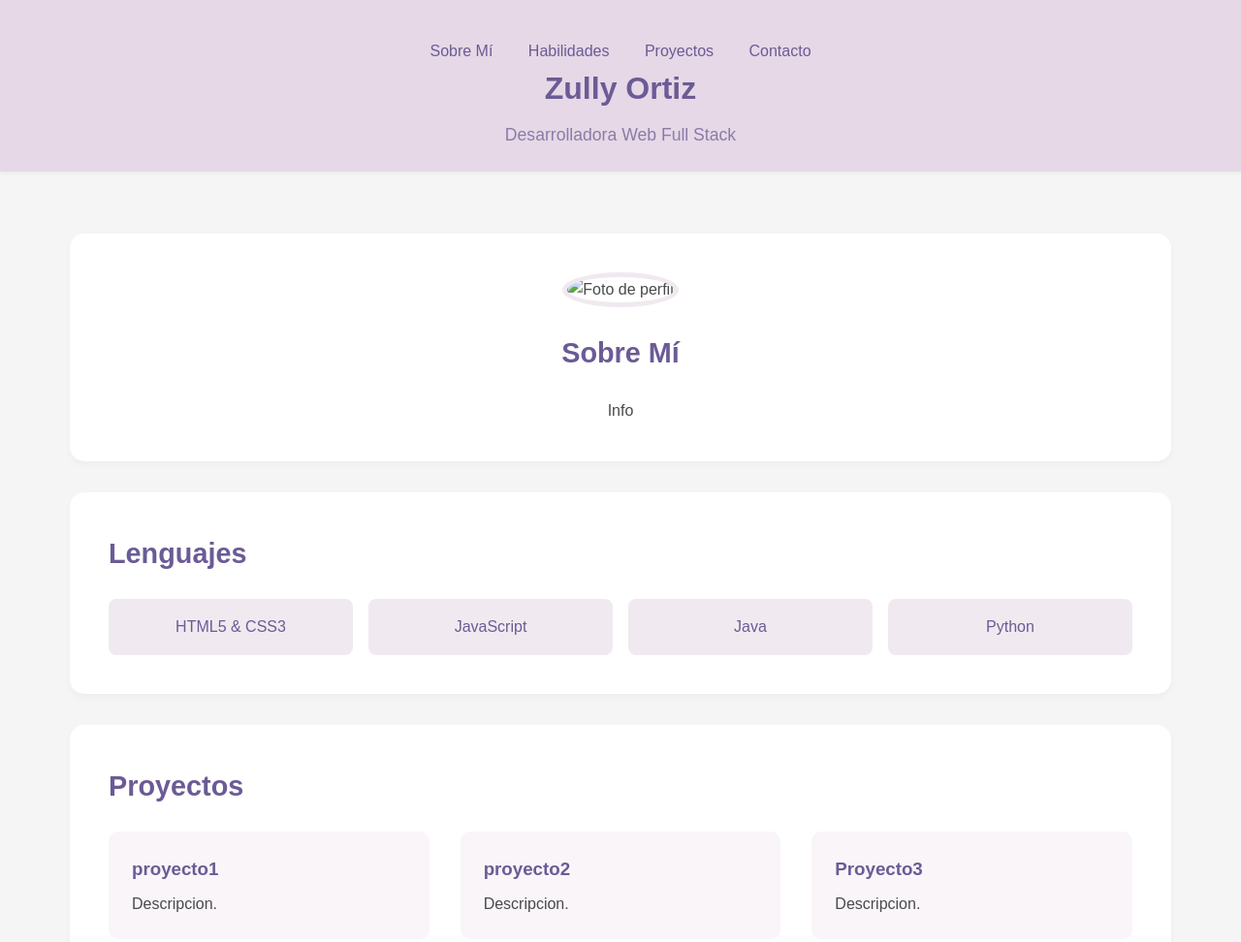
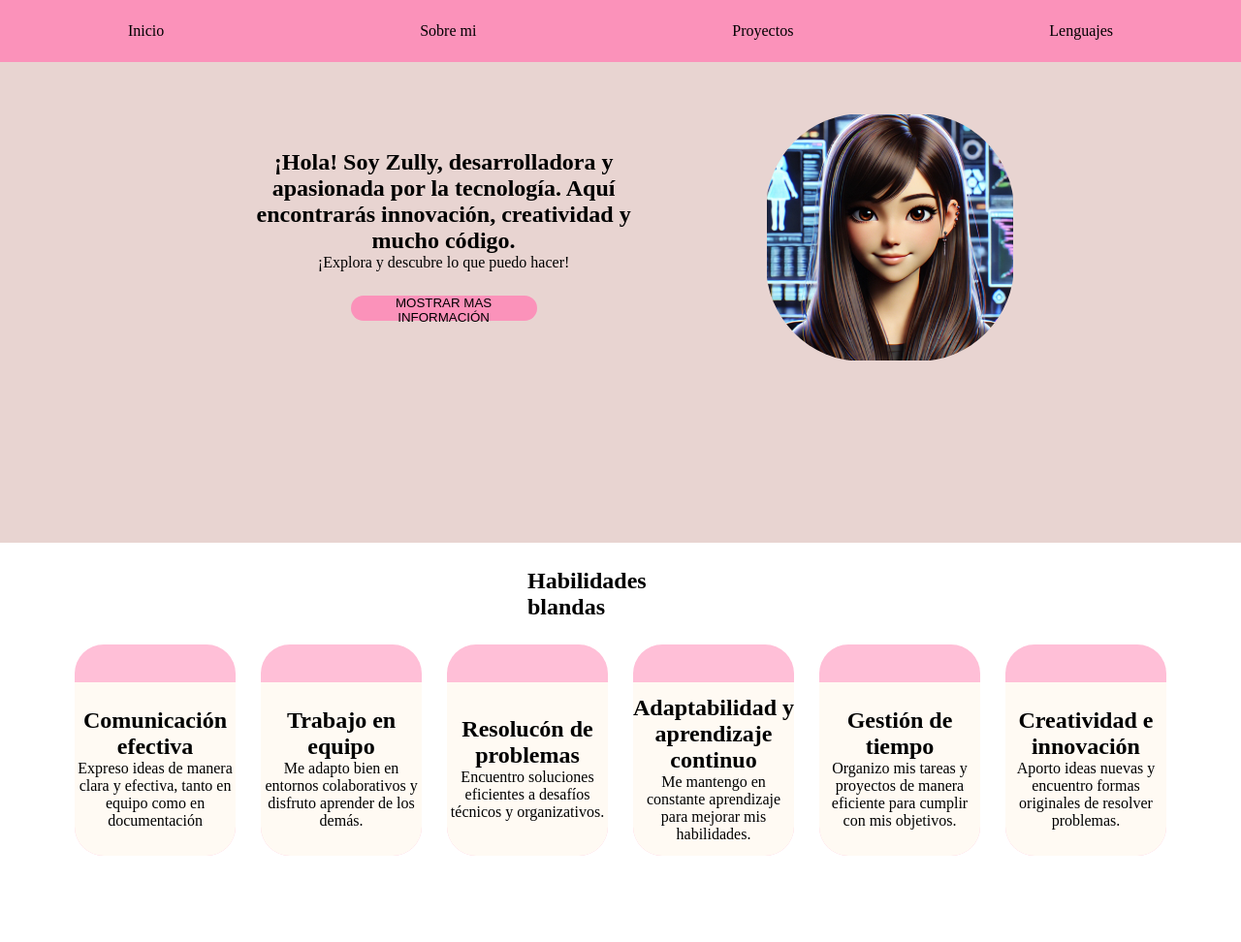
Before and after one commit to zu0910/Portafolio, a plain HTML site: page index.html in a window 1280 px wide. Shown: the top 972 px of the page at 97% size. Drawn offline with Linux system fonts and the light colour scheme.

Commit message:
feat :sparkles:  structure

```diff
--- a/index.html
+++ b/index.html
@@ -1,75 +1,145 @@
 <!DOCTYPE html>
-<html lang="es">
+<html lang="en">
 <head>
     <meta charset="UTF-8">
     <meta name="viewport" content="width=device-width, initial-scale=1.0">
-    <title>Portafolio - Zully Ortiz</title>
+    <title>Document</title>
     <link rel="stylesheet" href="styles.css">
 </head>
 <body>
-    <header>
-        <div class="header-content">
+    <!-- Parte superior-->
     <nav>
-                <a href="#about">Sobre Mí</a>
-                <a href="#skills">Habilidades</a>
-                <a href="#projects">Proyectos</a>
-                <a href="#contact">Contacto</a>
+
+        <ul id="menu">
+            <li><a href="#inicio">Inicio</a></li>
+            <li><a href="#sobre-mi">Sobre mi</a></li>
+            <li><a href="#proyectos">Proyectos</a></li>
+            <li><a href="#lenguajes">Lenguajes</a></li>
+        </ul>
+        <div class="hamburger">
+            <span></span>
+            <span></span>
+            <span></span>
+        </div>
     </nav>
-            <h1>Zully Ortiz</h1>
-            <p>Desarrolladora Web Full Stack</p>
 
+    <section id="inicio">
+        <div id="introduccion">
+            <div id="text">
+                <h2>¡Hola! Soy Zully, desarrolladora y apasionada por la tecnología. Aquí encontrarás innovación, creatividad y mucho código. </h2>
+                <p>¡Explora y descubre lo que puedo hacer!</p>
+                <button id="mas">MOSTRAR MAS INFORMACIÓN</button>
             </div>
-    </header>
-
-    <main class="container">
-        <section id="about" class="section">
-            <div class="profile">
-                <img src="" alt="Foto de perfil">
-                <h2>Sobre Mí</h2>
-                <p>Info
-
-                </p>
+            <img id="imagen" src="img/Captura de pantalla 2025-03-10 205151.png" >
         </div>
     </section>
 
-        <section id="skills" class="section">
-            <h2>Lenguajes</h2>
-            <div class="skills-grid">
-                <div class="skill-item">HTML5 & CSS3</div>
-                <div class="skill-item">JavaScript</div>
-                <div class="skill-item">Java</div>
-                <div class="skill-item">Python</div>
+    <section class="habilidades">
+        <h2 id="tituloHabi">Habilidades blandas</h2>
+        <div id="cuadros">
+            <div id="habi">
+                <div id="conte">
+                    <h1 id="habiTite">Comunicación efectiva</h1>
+                    <p id="habiConte">Expreso ideas de manera clara y efectiva, tanto en equipo como en documentación</p>
+                </div>
+            </div>
+            <div id="habi">
+                <div id="conte">
+                    <h1 id="habiTite">Trabajo en equipo</h1>
+                    <p id="habiConte">Me adapto bien en entornos colaborativos y disfruto aprender de los demás.</p>
+                </div>
+            </div>
+            <div id="habi">
+                <div id="conte">
+                    <h1 id="habiTite">Resolucón de problemas</h1>
+                    <p id="habiConte">Encuentro soluciones eficientes a desafíos técnicos y organizativos.</p>
+                </div>
+            </div>
+            <div id="habi">
+                <div id="conte">
+                    <h1 id="habiTite">Adaptabilidad y aprendizaje continuo</h1>
+                    <p id="habiConte">Me mantengo en constante aprendizaje para mejorar mis habilidades.</p>
+                </div>
+            </div>
+            <div id="habi">
+                <div id="conte">
+                    <h1 id="habiTite">Gestión de tiempo</h1>
+                    <p id="habiConte">Organizo mis tareas y proyectos de manera eficiente para cumplir con mis objetivos.</p>
+                </div>
+            </div>
+            <div id="habi">
+                <div id="conte">
+                    <h1 id="habiTite">Creatividad e innovación</h1>
+                    <p id="habiConte">Aporto ideas nuevas y encuentro formas originales de resolver problemas.</p>
+                </div>
+            </div>
+        </div>
+
+    </section>
+
+    <section id="sobre-mi">
+        <div id="infor">
+            <div id="conteni">
+                <h1 id="infoTi">Desarrolladora Full Stack Junior. Apasionada por la tecnología y la innovación</h1>
+                <p id="infoConte">¡Hola! Soy Zully Ortiz, una desarrolladora con un fuerte espíritu emprendedor, un alto nivel de inglés y un compromiso con el aprendizaje continuo.
+
+                Mi misión es crear soluciones tecnológicas eficientes, optimizadas y funcionales que aporten valor a las empresas y a los usuarios. Gracias a mi dominio del inglés, puedo colaborar con equipos y empresas a nivel internacional, facilitando la comunicación y la gestión de proyectos globales.
+
+                Además de desarrollar software, creo en el poder del trabajo en equipo, la mentoría y el networking para impulsar el crecimiento profesional. Me encanta compartir conocimientos, participar en proyectos innovadores y ayudar a otros a fortalecer sus habilidades en el mundo del desarrollo.
+
+                Siempre me caracterizo por mi energía positiva, mi enfoque en la excelencia y mi pasión por la tecnología.
+                </p>
+                <h3 id="infoMoti">Comprometida con la excelencia, la innovación y el desarrollo profesional.</h3>
+            </div>
+            <img id="imagen1" src="img/Captura de pantalla 2025-03-10 222651.png" >
         </div>
     </section>
 
-        <section id="projects" class="section">
-            <h2>Proyectos</h2>
-            <div class="projects">
-                <div class="project-card">
-                    <h3>proyecto1</h3>
-                    <p>Descripcion.</p>
+    <section id="proyectos">
+        <h1 id="proyecTite">Proyectos</h1>
+        <div id="cartas">
+            <div id="cards">
+                <img id="carta" src="" alt="no">
             </div>
-                <div class="project-card">
-                    <h3>proyecto2</h3>
-                    <p>Descripcion.</p>
+            <div id="cards">
+                <img id="carta" src="" alt="no">
             </div>
-                <div class="project-card">
-                    <h3>Proyecto3</h3>
-                    <p>Descripcion.</p>
+            <div id="cards">
+                <img id="carta" src="" alt="no">
+            </div>
+            <div id="cards">
+                <img id="carta" src="" alt="no">
+            </div>
+        </div>
+
+    </section>
+
+    <section id="lenguajes">
+        <h1 id="lenTite">Lenguajes</h1>
+        <div id="box">
+            <div id="lenguaj">
+                <img id="img" src="https://cdn.jsdelivr.net/gh/devicons/devicon/icons/java/java-original.svg" alt="Java">
+                <img id="img" src="https://cdn.jsdelivr.net/gh/devicons/devicon/icons/javascript/javascript-original.svg" alt="JavaScript">
+                <img id="img" src="https://cdn.jsdelivr.net/gh/devicons/devicon/icons/html5/html5-original.svg" alt="HTML">
+                <img id="img" src="https://cdn.jsdelivr.net/gh/devicons/devicon/icons/css3/css3-original.svg" alt="CSS">
+                <img id="img" src="https://cdn.jsdelivr.net/gh/devicons/devicon/icons/python/python-original.svg" alt="Python">
+                <img id="img" src="https://cdn.jsdelivr.net/gh/devicons/devicon/icons/mysql/mysql-original.svg" alt="Bases de Datos">
             </div>
         </div>
     </section>
 
-        <section id="contact" class="section">
-            <h2>Contacto</h2>
-            <p>Email</p>
-            <p>LinkedIn</p>
-            <p>Teléfono0</p>
-        </section>
-    </main>
-
     <footer>
-        <p>© 2025 Zully Ortiz. Todos los derechos reservados.</p>
+        <div id="inferior">
+            <div id="links">
+                <div id="git"></div>
+                <div id="linkled"></div>
+            </div>
+            <div id="nombre">
+                <p>Zully Ortiz</p>
+                <p>Desarrolladora Full Stack Junior</p>
+            </div>
+        </div>
     </footer>
+<link rel="stylesheet" href="script.js">
 </body>
 </html>
--- a/styles.css
+++ b/styles.css
@@ -1,142 +1,198 @@
-* {
+*{
     margin: 0;
     padding: 0;
-    box-sizing: border-box;
-    font-family: 'Arial', sans-serif;
 }
 
-body {
-    background-color: #f5f5f5;
-    color: #4a4a4a;
-    line-height: 1.6;
+
+
+#menu{
+    width: 100%;
+    height: 8vh;
+    background-color: #fb92ba;
+    display: flex;
+    justify-content: space-around;
+    align-items: center;
+    text-decoration: none;
+    list-style: none;
+    position: fixed;
 }
 
-header {
-    background-color: #e6d8e6;
-    padding: 1.5rem 0;
-    box-shadow: 0 2px 4px rgba(0,0,0,0.05);
+#menu a{
+    text-decoration: none;
+    color: black;
 }
 
-.header-content {
-    max-width: 1200px;
-    margin: 0 auto;
+#inicio{
+    width: 100%;
+    height: 70vh;
+    background-color: #e8d4d1;
+}
+
+
+
+
+  #introduccion{
+    background-color: #e8d4d1;
+    display: flex;
+    width: 70vw;
+    margin: auto auto;
+    gap: 2vw;
+  }
+
+  #text{
+    width: 35vw;
+    text-align: center;
+    margin: 12vw auto;
+  }
+
+  #mas{
+    width: 15vw;
+    height: 2vw;
+    background-color: #fb92ba;
+    border-radius: 20px;
+    margin-top: 2vw;
+    border: none;
+  }
+  #mas:hover{
+    cursor: pointer;
+  }
+  img#imagen {
+    width: 20vw;
+    height: 20vw;
+    margin: auto auto;
+    border-radius: 100px;
+  }
+
+
+.habilidades{
+    width: 100%;
+    height: 50vh;
+    background-color: #ffffff;
+}
+
+h2#tituloHabi{
+margin: 2vw auto;
+width: 15vw;
+}
+
+#cuadros{
+display: flex;
+flex-wrap: wrap;
+gap: 2vw;
+justify-content: center;
+
+}
+
+#habi{
+background-color: #ffbfd7;
+width: 13vw;
+height: 17vw;
+border-radius: 30px;
+display: flex;
+flex-direction: column;
+align-items: center;
+}
+
+#conte{
+background-color: #fffaf3;
+width: 100%;
+height: 14vw;
+border-radius: 0 0 30px 30px;
+text-align: center;
+display: flex;
+flex-direction: column;
+justify-content: center;
+margin-top: 3vw;
+}
+
+#sobre-mi{
+width: 100%;
+height: 70vh;
+background-color: #fceae3;
+}
+#infor{
+    width: 70%;
+    height: 35vw;
+    display: flex;
+    margin: auto auto;
+    gap: 2vw;
+}
+#conteni{
+    background-color: #fb92ba;
+    text-align: center;
+    margin-top: 5vw;
+    width: 35vw;
+    height: 25vw;
+}
+img#imagen1{
+    width: 30vw;
+    height: 25vw;
+    margin: 5vw auto;
+    border-radius: 35px;
+}
+
+#proyectos{
+    width: 100%;
+    height: 70vh;
+    background-color: #f9a5bc;
+}
+#proyecTite{
+    text-align: center;
+    margin: auto;
+    padding-top: 3vw;
+}
+#cartas{
+    display: flex;
+    flex-wrap: wrap;
+    margin: 4vw auto;
+    width: 80%;
+    justify-content: space-around;
+}
+
+#cards{
+    width: 16vw;
+    height: 16vw;
+    border-radius: 20px;
+    background-color: #fffaf3;
+}
+
+h1#lenTite{
+    margin: 2vw 46vw;
+}
+#box {
+    width: 50vw;
+    margin: auto auto;
+    display: flex;
+}
+
+img#img {
+    width: 7vw;
+    height: 7vw;
+}
+#inferior{
+    width: 100%;
+    height: 8vh;
+    background-color: #fffaf3;
+    display: flex;
+}
+#links{
+    display: flex;
+    gap: 1vw;
+    margin: 0.5vw 5vw;
+}
+#nombre{
+    margin: auto 27vw;
     text-align: center;
 }
-
-header h1 {
-    color: #6b5b95;
-    margin-bottom: 0.5rem;
+#git{
+    width: 2.5vw;
+    height: 2.5vw;
+    background-color: #ffd254;
+    border-radius: 100%;
 }
-
-header p {
-    color: #8a7ca8;
-    font-size: 1.1rem;
+#linkled{
+    width: 2.5vw;
+    height: 2.5vw;
+    background-color: #ffd254;
+    border-radius: 100%;
 }
-
-nav {
-    margin-top: 1rem;
-}
-
-nav a {
-    color: #6b5b95;
-    text-decoration: none;
-    margin: 0 1rem;
-    font-weight: 500;
-    transition: color 0.3s;
-}
-
-nav a:hover {
-    color: #9b89b3;
-}
-
-.container {
-    max-width: 1200px;
-    margin: 0 auto;
-    padding: 2rem;
-}
-
-.section {
-    background-color: white;
-    margin: 2rem 0;
-    padding: 2.5rem;
-    border-radius: 15px;
-    box-shadow: 0 4px 6px rgba(0,0,0,0.03);
-}
-
-h2 {
-    color: #6b5b95;
-    margin-bottom: 1.5rem;
-    font-size: 1.8rem;
-}
-
-.profile {
-    text-align: center;
-}
-
-.profile img {
-    width: 200px;
-    height: 200px;
-    border-radius: 50%;
-    margin-bottom: 1.5rem;
-    border: 5px solid #f0eaf0;
-}
-
-.skills-grid {
-    display: grid;
-    grid-template-columns: repeat(auto-fit, minmax(200px, 1fr));
-    gap: 1rem;
-}
-
-.skill-item {
-    background-color: #f0eaf0;
-    padding: 1rem;
-    text-align: center;
-    border-radius: 8px;
-    color: #6b5b95;
-    font-weight: 500;
-}
-
-.projects {
-    display: grid;
-    grid-template-columns: repeat(auto-fit, minmax(300px, 1fr));
-    gap: 2rem;
-}
-
-.project-card {
-    background-color: #f9f5f9;
-    padding: 1.5rem;
-    border-radius: 10px;
-    transition: transform 0.3s;
-}
-
-.project-card:hover {
-    transform: translateY(-5px);
-}
-
-.project-card h3 {
-    color: #6b5b95;
-    margin-bottom: 0.5rem;
-}
-
-footer {
-    background-color: #e6d8e6;
-    text-align: center;
-    padding: 1rem;
-    color: #6b5b95;
-    position: relative;
-    margin-top: 2rem;
-}
-
-@media (max-width: 768px) {
-    .container {
-        padding: 1rem;
-    }
-
-    nav a {
-        margin: 0 0.5rem;
-    }
-
-    .section {
-        padding: 1.5rem;
-    }
-}
```
Also changed, not shown: img/Captura de pantalla 2025-03-10 205151.png (added), img/Captura de pantalla 2025-03-10 222651.png (added), script.js (added). Lines whose indentation alone changed are shown as unchanged.
